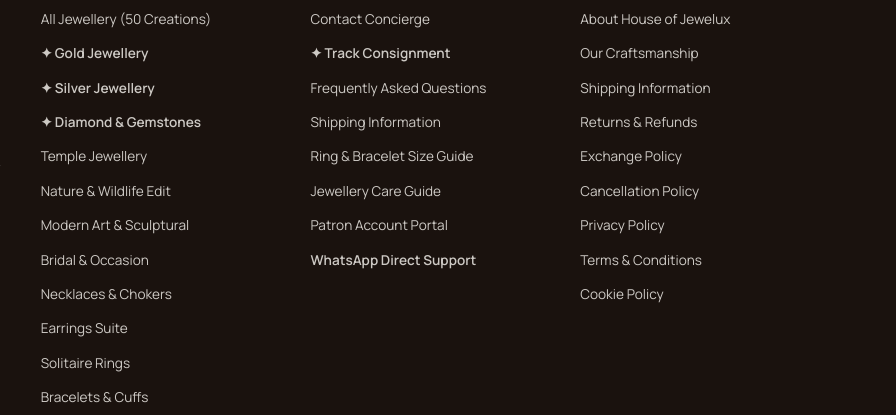
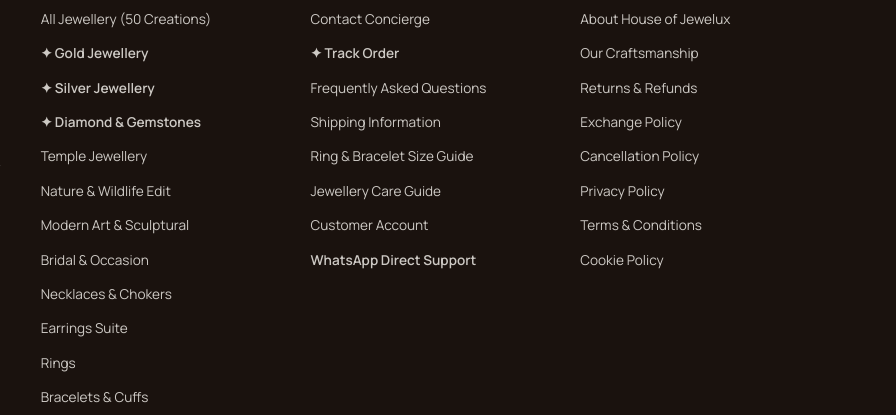
Before and after one commit to yuvrajsoni95555/house-of-jewelux, a website: page index.html in a window 1280 px wide. Shown: the part 10420-10835 px from the top of the page, 384-1280 px from the left. Drawn offline with nearby package versions, Linux system fonts and the light colour scheme; no server answers; a web font is replaced by a local one.

Commit message:
Remove duplicate footer policy link and simplify customer navigation labels

```diff
--- a/index.html
+++ b/index.html
@@ -798,7 +798,7 @@
             <li><a href="#collections/bridal-jewellery" style="color: rgba(250, 247, 242, 0.75);">Bridal & Occasion</a></li>
             <li><a href="#collections/necklaces" style="color: rgba(250, 247, 242, 0.75);">Necklaces & Chokers</a></li>
             <li><a href="#collections/earrings" style="color: rgba(250, 247, 242, 0.75);">Earrings Suite</a></li>
-            <li><a href="#collections/rings" style="color: rgba(250, 247, 242, 0.75);">Solitaire Rings</a></li>
+            <li><a href="#collections/rings" style="color: rgba(250, 247, 242, 0.75);">Rings</a></li>
             <li><a href="#collections/bracelets" style="color: rgba(250, 247, 242, 0.75);">Bracelets & Cuffs</a></li>
             <li><a href="#collections/brooches" style="color: rgba(250, 247, 242, 0.75);">Royal Brooches</a></li>
           </ul>
@@ -810,12 +810,12 @@
           <ul class="footer-links-list" style="display: flex; flex-direction: column; gap: 0.65rem;">
             <li><a href="#contact" style="color: rgba(250, 247, 242, 0.75);">Contact Concierge</a></li>
 
-            <li><a href="javascript:void(0)" onclick="window.HJ.openTrackOrderModal()" style="color: var(--color-muted-gold); font-weight: 600;">✦ Track Consignment</a></li>
+            <li><a href="javascript:void(0)" onclick="window.HJ.openTrackOrderModal()" style="color: var(--color-muted-gold); font-weight: 600;">✦ Track Order</a></li>
             <li><a href="#faq" style="color: rgba(250, 247, 242, 0.75);">Frequently Asked Questions</a></li>
             <li><a href="#shipping-policy" style="color: rgba(250, 247, 242, 0.75);">Shipping Information</a></li>
             <li><a href="#size-guide" style="color: rgba(250, 247, 242, 0.75);">Ring & Bracelet Size Guide</a></li>
             <li><a href="#jewellery-care" style="color: rgba(250, 247, 242, 0.75);">Jewellery Care Guide</a></li>
-            <li><a href="#account" style="color: rgba(250, 247, 242, 0.75);">Patron Account Portal</a></li>
+            <li><a href="#account" style="color: rgba(250, 247, 242, 0.75);">Customer Account</a></li>
             <li><a href="https://wa.me/919079998793" target="_blank" style="color: #25D366; font-weight: 600;">WhatsApp Direct Support</a></li>
           </ul>
         </div>
@@ -826,7 +826,7 @@
           <ul class="footer-links-list">
             <li><a href="#about">About House of Jewelux</a></li>
             <li><a href="#craftsmanship">Our Craftsmanship</a></li>
-            <li><a href="#shipping-policy">Shipping Information</a></li>
+
             <li><a href="#returns-policy">Returns & Refunds</a></li>
             <li><a href="#exchange-policy">Exchange Policy</a></li>
             <li><a href="#cancellation-policy">Cancellation Policy</a></li>
```
